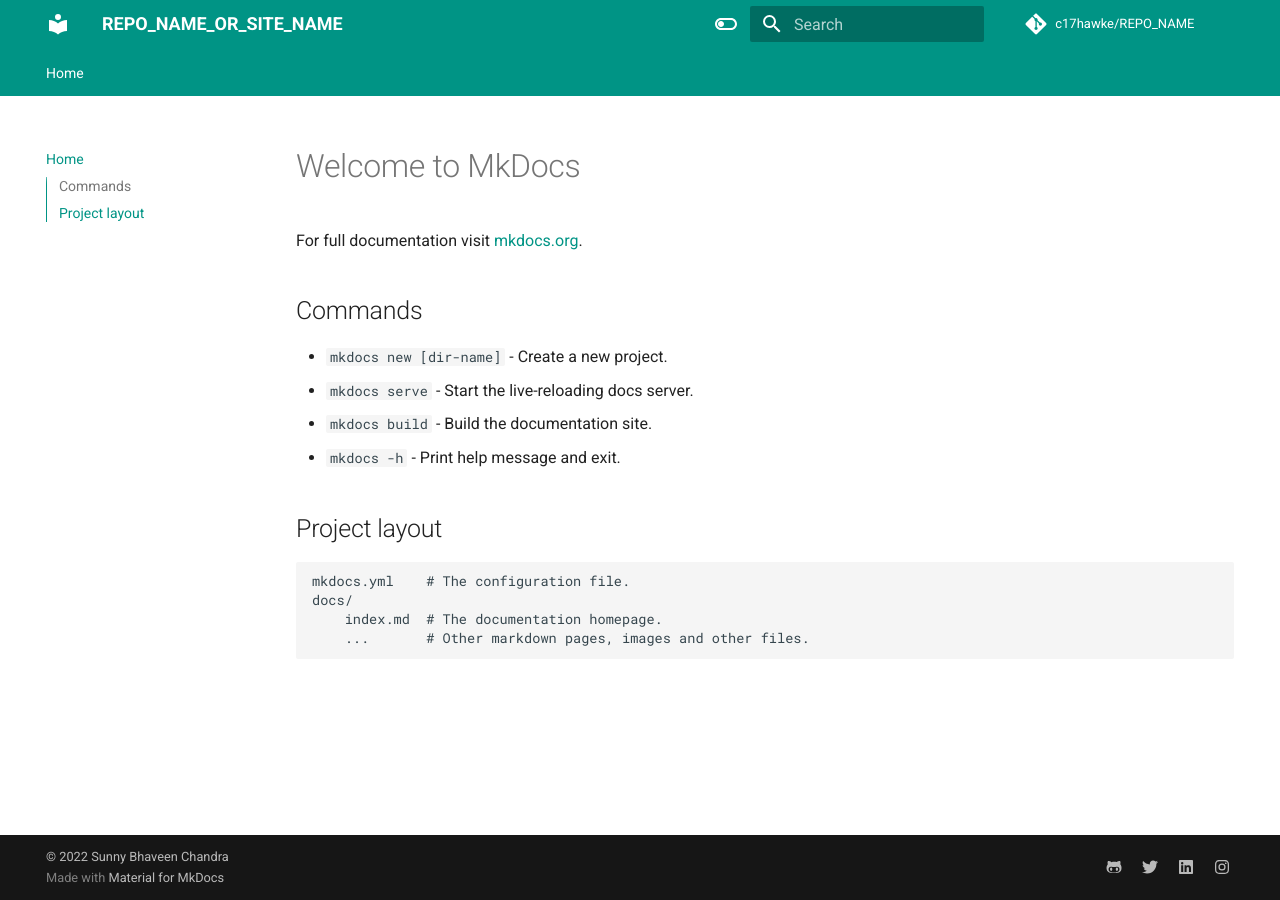
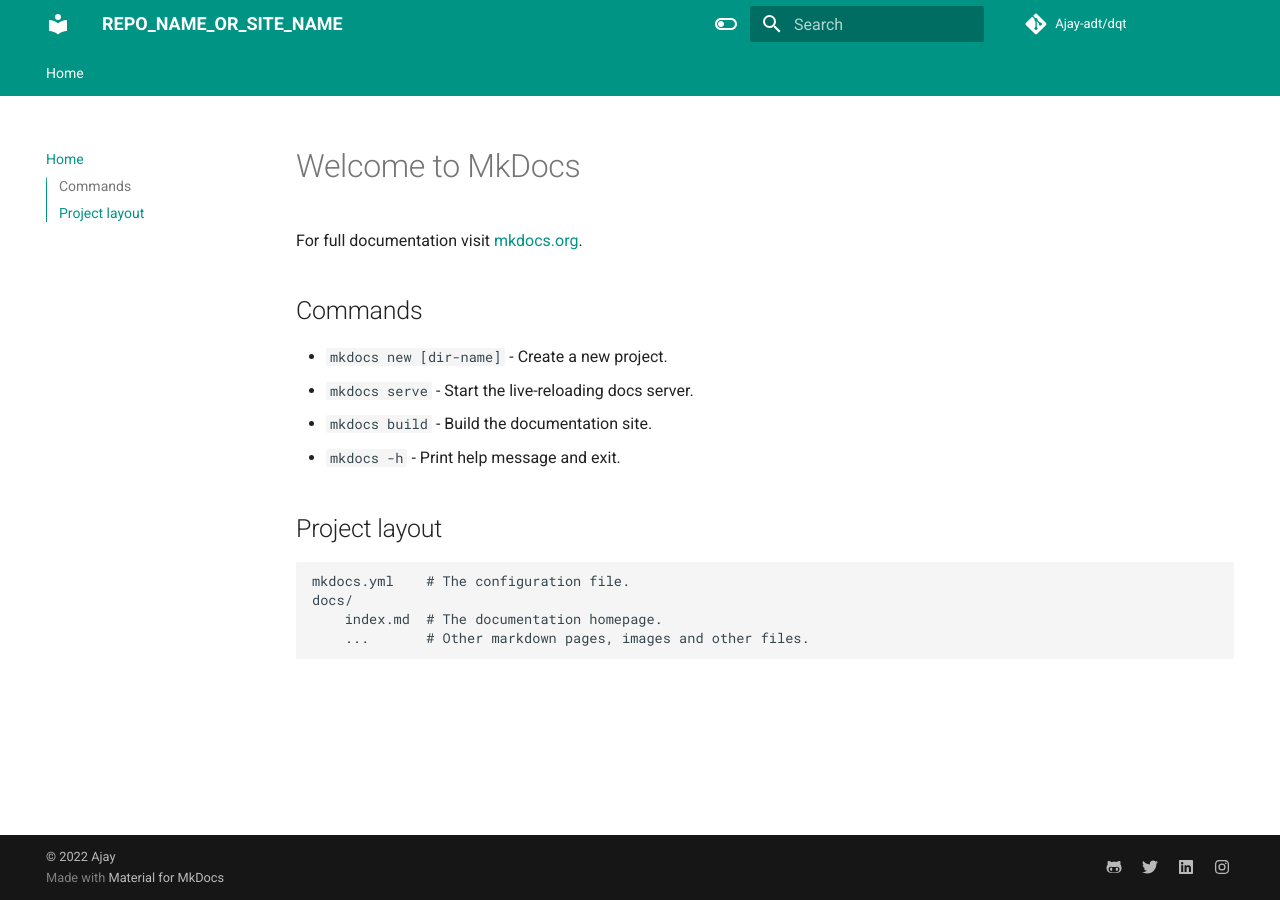
Before and after one commit to Ajay-adt/dqt, an MkDocs documentation site: the page built from docs/index.md, in a window 1280 px wide. Built offline with MkDocs 1.6.1 and Material for MkDocs 9.7.7, drawn with Linux system fonts in a browser that asks for light colours; comment, search, counter and statistics services are not loaded.

Commit message:
Update mkdocs.yml

```diff
--- a/mkdocs.yml
+++ b/mkdocs.yml
@@ -4,13 +4,13 @@
 nav:
   - Home: index.md
 
-site_author: Sunny Bhaveen Chandra
+site_author: Ajay
 site_description: >-
   DESCRIPTION
 
 # Repository
-repo_name: c17hawke/REPO_NAME
-repo_url: https://github.com/c17hawke/REPO_NAME
+repo_name: Ajay-adt/dqt
+repo_url: https://github.com/Ajay-adt/dqt
 
 # Configuration
 theme:
@@ -71,4 +71,4 @@
   - search
 
 copyright: |
-  &copy; 2022 <a href="https://github.com/c17hawke"  target="_blank" rel="noopener">Sunny Bhaveen Chandra</a>
+  &copy; 2022 <a href="https://github.com/c17hawke"  target="_blank" rel="noopener">Ajay</a>
```
